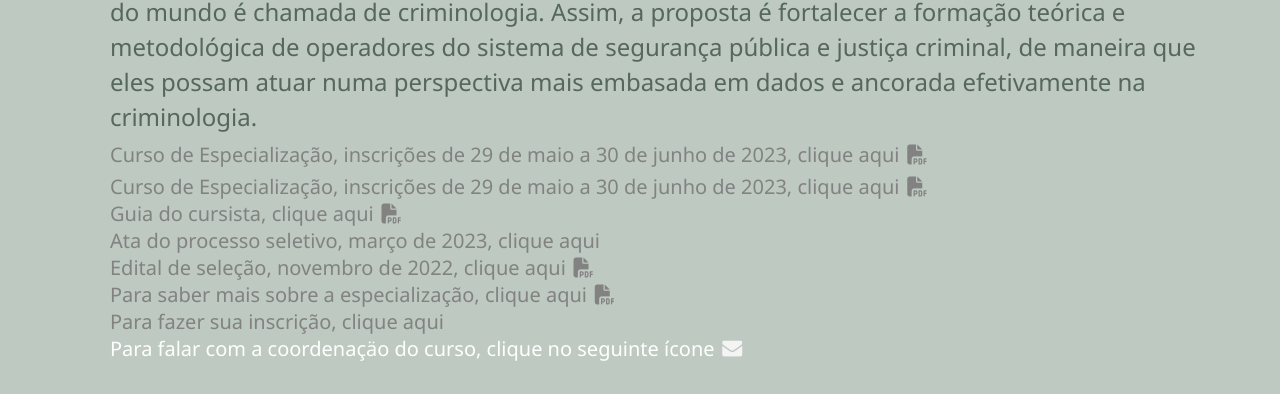
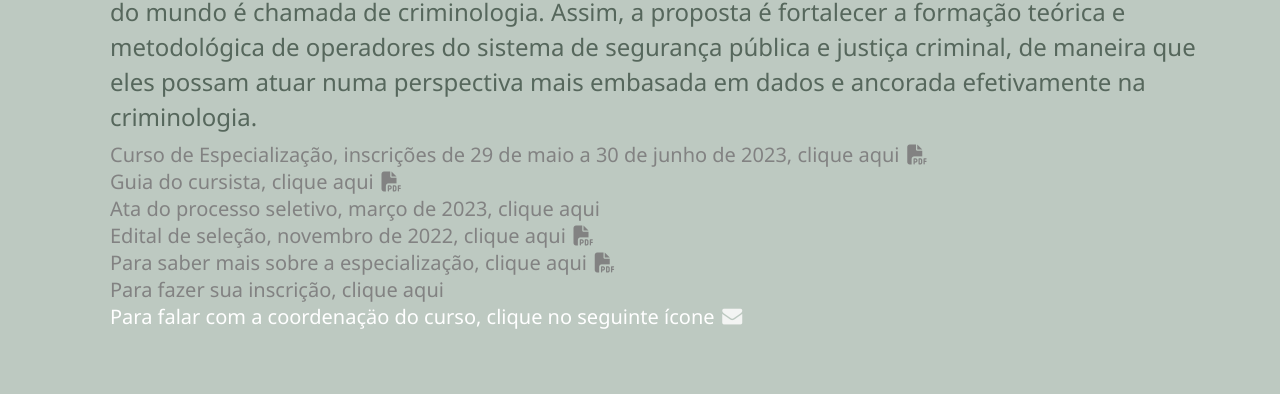
Before and after one commit to SofiaCarv/crisp_crisp, a plain HTML site: page especializacao.html in a window 1280 px wide. Shown: the part 797-1191 px from the top of the page. Drawn offline with nearby package versions, Linux system fonts and the light colour scheme; some icons are missing; files whose address does not match are found by name; a web font is replaced by a local one.

Commit message:
Fist commit

```diff
--- a/especializacao.html
+++ b/especializacao.html
@@ -167,7 +167,6 @@ function closeSlideMenu () {
 										<br>
 									</h3>
 										<span><h4></h4></span>
-		    <span class="price"><h4 style="margin-top: 10px; color: #828282;"><a href="documentos/especializacao_maio_junho_23.pdf" download>Curso de Especialização, inscrições de 29 de maio a 30 de junho de 2023, clique aqui <i class="fa-solid fa-file-pdf"></i></a>
                     <span class="price"><h4 style="margin-top: 10px; color: #828282;"><a href="documentos/especializacao_maio_junho_23.pdf" download>Curso de Especialização, inscrições de 29 de maio a 30 de junho de 2023, clique aqui <i class="fa-solid fa-file-pdf"></i></a>
                     <span class="price"><h4 style="margin-top: 5px; color: #828282;"><a href="documentos/guia_do_cursista_final.pdf" download>Guia do cursista, clique aqui <i class="fa-solid fa-file-pdf"></i></a>
                     <span class="price"><h4 style="margin-top: 5px; color: #828282;"><a href="documentos/Ata_do_processo_seletivo_assinado-2.pdf"  target='_blank'>Ata do processo seletivo, março de 2023, clique aqui</a>
```
